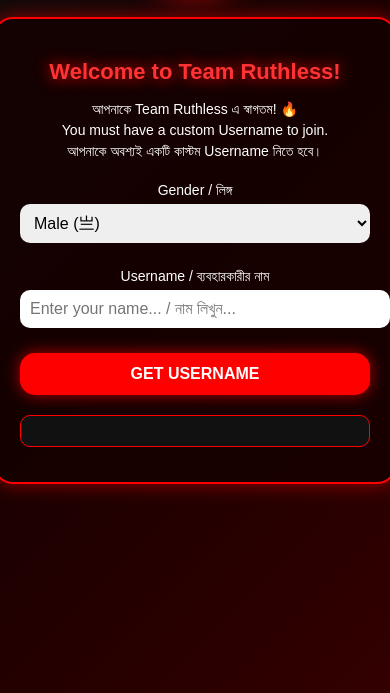
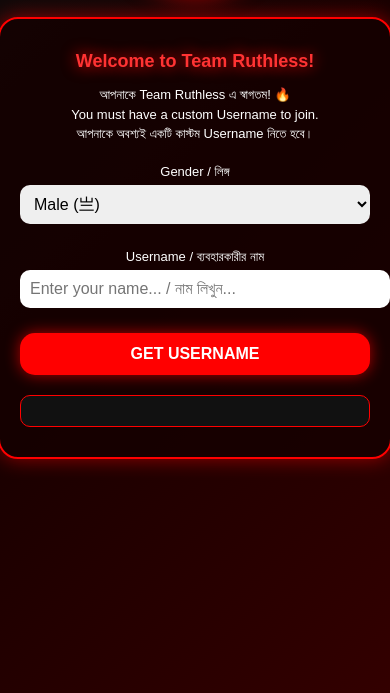
Before and after one commit to hrobne2-bit/TEAM-RUTHLESS-, a plain HTML site: page Index.html in a window 390 px wide. Shown: the part 191-884 px from the top of the page. Drawn offline with Linux system fonts and the light colour scheme.

Commit message:
Update Index.html

```diff
--- a/Index.html
+++ b/Index.html
@@ -2,6 +2,7 @@
 <html lang="en">
 <head>
   <meta charset="UTF-8">
+  <meta name="viewport" content="width=device-width, initial-scale=1.0"> <!-- MOBILE FIX -->
   <title>Team Ruthless Username Generator</title>
   <style>
     body {
@@ -111,6 +112,14 @@
       color: #ff5555;
       font-size: 14px;
     }
+
+    /* 📱 Mobile tweaks */
+    @media (max-width: 600px) {
+      h1 { font-size: 18px; }
+      p, label { font-size: 13px; }
+      .card { padding: 20px; }
+      .result { font-size: 16px; }
+    }
   </style>
 </head>
 <body>
```
